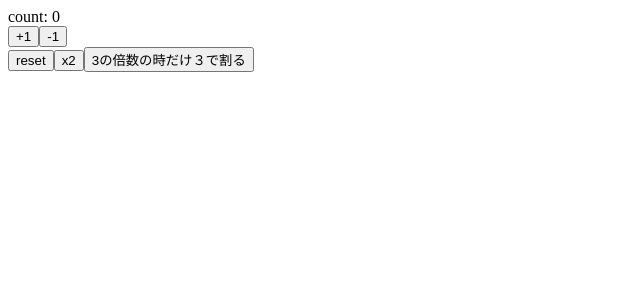
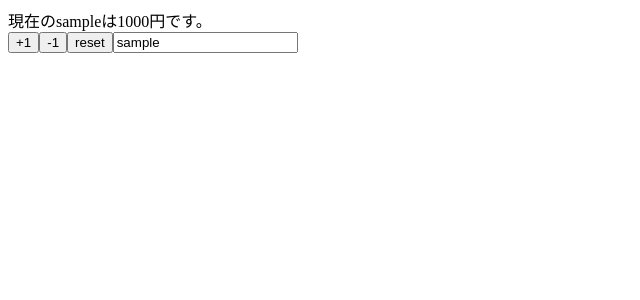
Before and after one commit to es0612/react-hooks-app, a React (Create React App) app: page / in a window 1280 px wide. Shown: the top 300 px of the page, without its empty margins (0-640 px from the left). Built offline with nearby package versions, Linux system fonts and the light colour scheme.

Commit message:
double state

```diff
--- a/src/App.js
+++ b/src/App.js
@@ -1,31 +1,28 @@
 import React, { useState } from 'react';
 
-const App = () => {
-  const [count, setCount] = useState(0)
+const App = props => {
+  const [price, setPrice] = useState(props.price)
+  const [name, setName] = useState(props.name)
 
-  const increment = () => { setCount(count + 1) }
-  const decrement = () => { setCount(count - 1) }
-
-  const reset = () => { setCount(0) }
-  const x2 = () => { setCount(previous => previous * 2) }
-  const sprit3 = () => {
-    if (count % 3 === 0) {
-      setCount(count / 3)
-    }
+  const reset = () =>{
+    setPrice(props.price)
+    setName(props.name)
   }
 
   return (
     <React.Fragment>
-      <div>count: {count}</div>
-      <div>
-        <button onClick={increment}>+1</button>
-        <button onClick={decrement}>-1</button>
-      </div>
+      <div>現在の{name}は{price}円です。</div>
+      <button onClick={() => setPrice(price + 1)}>+1</button>
+      <button onClick={() => setPrice(price - 1)}>-1</button>
       <button onClick={reset}>reset</button>
-      <button onClick={x2}>x2</button>
-      <button onClick={sprit3}>3の倍数の時だけ３で割る</button>
+      <input value={name} onChange={e => setName(e.target.value)}/>
     </React.Fragment>
   )
 }
 
+App.defaultProps = {
+  name:"sample",
+  price:1000
+}
+
 export default App
```
